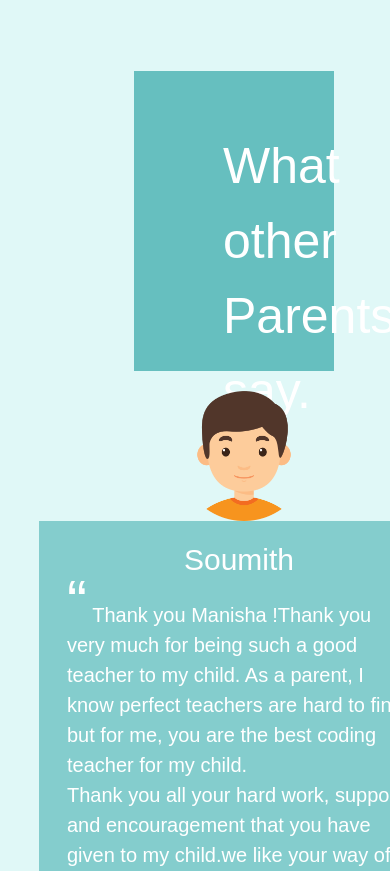
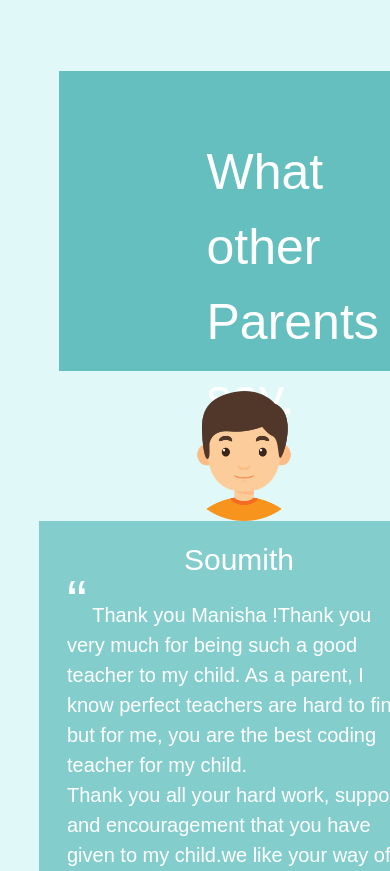
Before and after one commit to manishamails05/cv, a website: page index.html in a window 390 px wide. Shown: the part 4707-5578 px from the top of the page. Drawn offline with nearby package versions, Linux system fonts and the light colour scheme.

Commit message:
Update file.css

```diff
--- a/file.css
+++ b/file.css
@@ -124,10 +124,13 @@ width:200px;
 }*/
 .maintxt /*what other parents have to say */
 {
+	height: 50px;
+	width:150px;
 margin-right:30%;
-width: 20%;
-color:#320e3a;
-
+/*width: 20%;*/
+/*color:#320e3a;*/
+text-align: left;
+/*padding-left: 10px;*/
 }
 
 
@@ -197,9 +200,10 @@ color:#320e3a;
 {
 	top:280px;
 	height:100px;
-	width:200px;
-	margin-top:1%;
-	padding-left: 10px;
+	width:350px;
+	padding-top:0px;
+	margin-top:0px;
+	/*padding-left: 10px;*/
 	background-color:#66BFBF;
 
 
@@ -377,7 +381,7 @@ margin-left:10%;
 }
 .text/* courses paragraph */
 {
-	height:320px;
+	height:240px;
 	padding-left: 20px;
 	padding-right:20px;
 	margin-top:50%;
```
